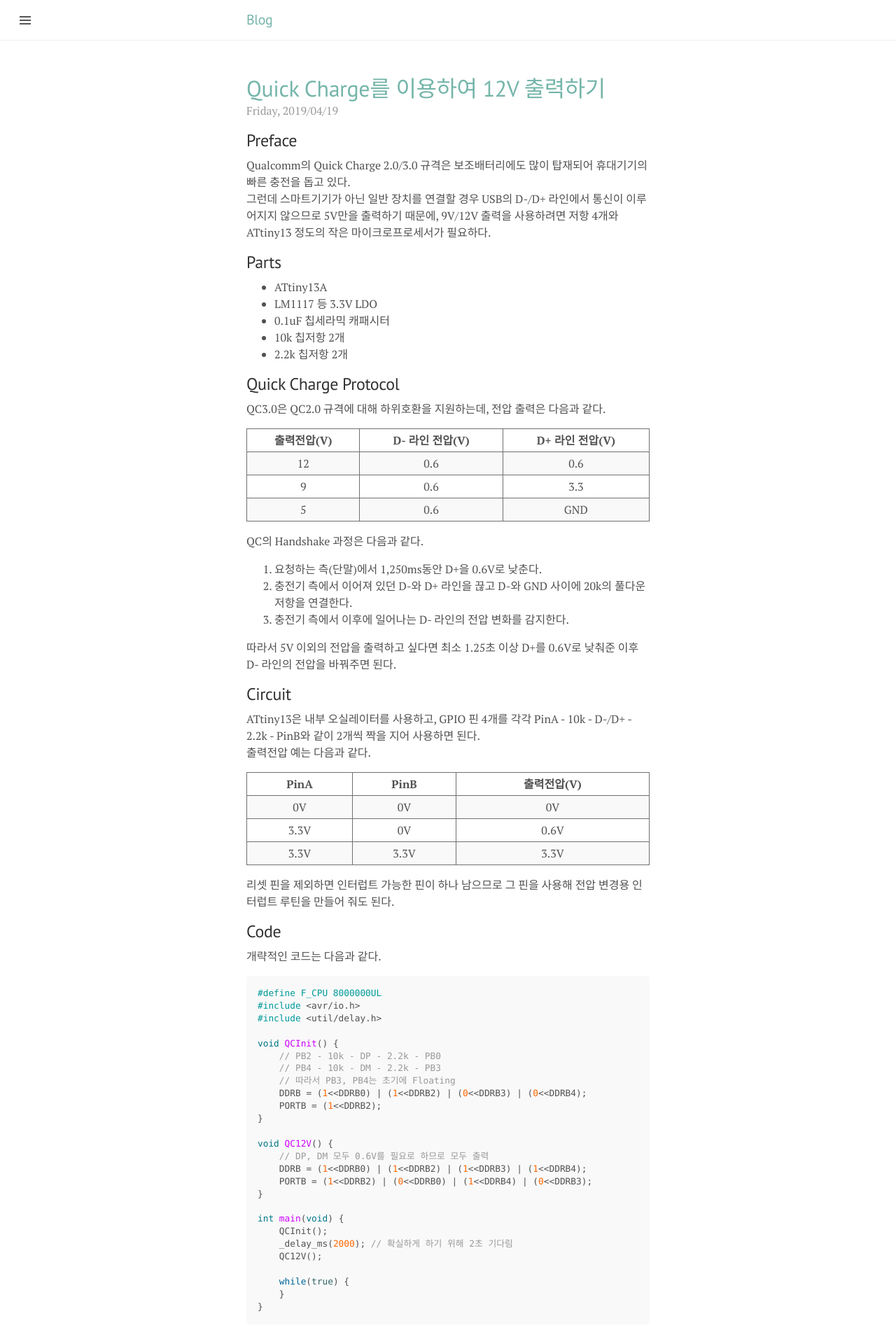
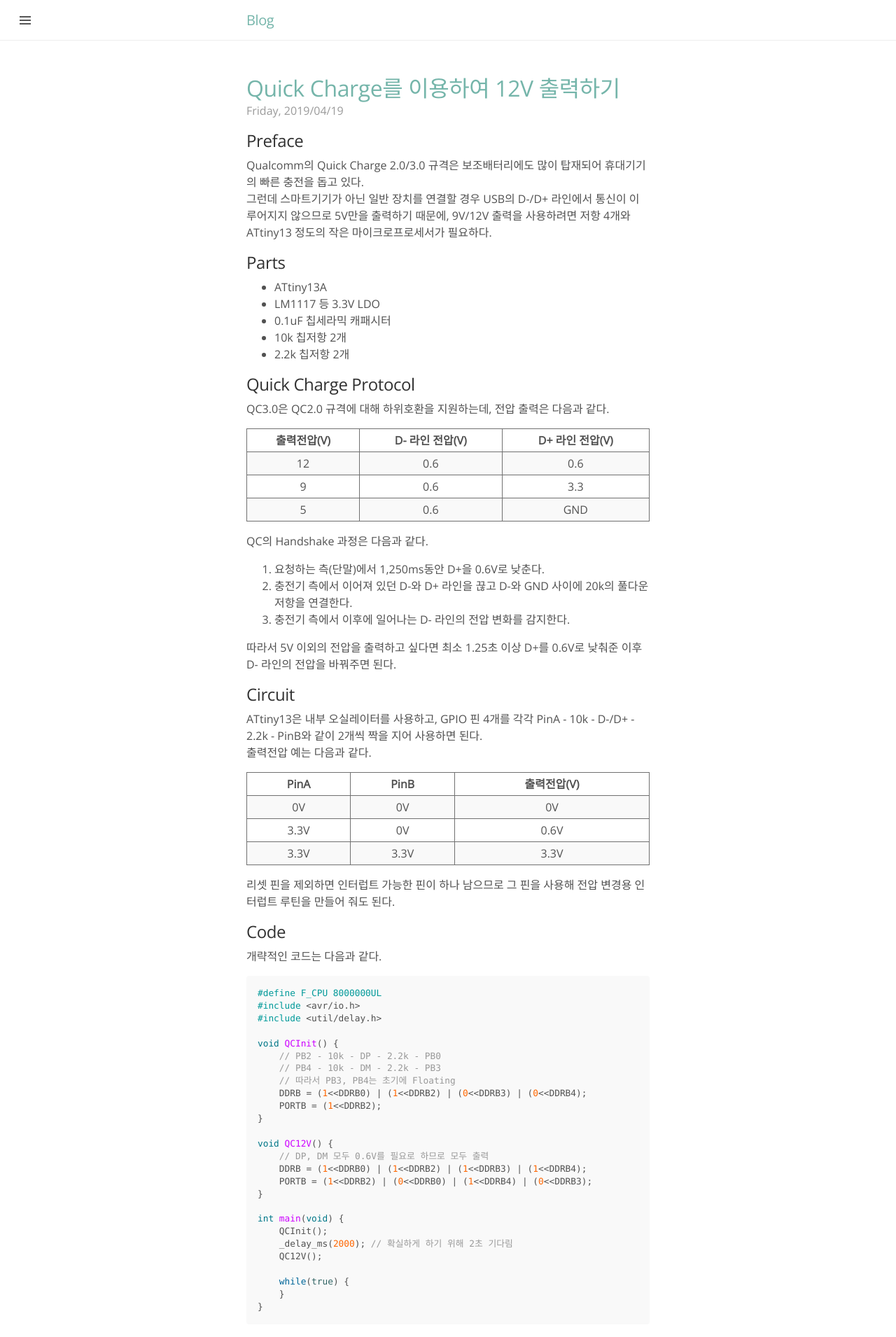
Before and after one commit to ritaru/ritaru.github.io, a Jekyll site: the page built from index.html, in a window 1280 px wide. Shown: the top 1910 px of the page at 70% size. Built offline with Jekyll 4.4.1, drawn with Linux system fonts in a browser that asks for light colours; some web fonts are replaced; the list of posts is cut into pages by our own code.

Commit message:
Changed fonts

```diff
--- a/public/css/lanyon.css
+++ b/public/css/lanyon.css
@@ -33,7 +33,8 @@
  *
  * Update the foundational and global aspects of the page.
  */
-
+@import url('https://fonts.googleapis.com/css?family=Open+Sans');
+@import url(//spoqa.github.io/spoqa-han-sans/css/SpoqaHanSans-kr.css);
 /* Prevent scroll on narrow devices */
 html,
 body {
@@ -41,12 +42,12 @@ body {
 }
 
 html {
-  font-family: "PT Serif", Georgia, "Times New Roman", serif;
+  font-family: "Open Sans", "Spoqa Han Sans", "Sans-serif";
 }
 
 h1, h2, h3, h4, h5, h6 {
-  font-family: "PT Sans", Helvetica, Arial, sans-serif;
-  font-weight: 400;
+  font-family: "Open Sans", "Spoqa Han Sans", "Sans-serif";
+  font-weight: 500;
   color: #313131;
   letter-spacing: -.025rem;
 }
@@ -148,7 +149,7 @@ h1, h2, h3, h4, h5, h6 {
   width: 14rem;
   visibility: hidden;
   overflow-y: auto;
-  font-family: "PT Sans", Helvetica, Arial, sans-serif;
+  font-family: "Open Sans", "Spoqa Han Sans", "Sans-serif";
   font-size: 1rem; /* 15px */
   color: rgba(255,255,255,.6);
   background-color: #202020;
@@ -368,7 +369,7 @@ a.sidebar-nav-item:focus {
   overflow: hidden; /* clearfix */
   margin-left: -1rem;
   margin-right: -1rem;
-  font-family: "PT Sans", Helvetica, Arial, sans-serif;
+  font-family: "Open Sans", sans-serif;
   color: #ccc;
   text-align: center;
 }
--- a/public/css/poole.css
+++ b/public/css/poole.css
@@ -40,7 +40,7 @@
      -moz-box-sizing: border-box;
           box-sizing: border-box;
 }
-
+@import url(//spoqa.github.io/spoqa-han-sans/css/SpoqaHanSans-kr.css);
 html,
 body {
   margin: 0;
@@ -48,7 +48,7 @@ body {
 }
 
 html {
-  font-family: "Helvetica Neue", Helvetica, Arial, sans-serif;
+  font-family: "Open Sans", "Spoqa Han Sans", "Sans-serif";
   font-size: 1rem;
   line-height: 1.5;
 }
@@ -150,7 +150,7 @@ abbr[title] {
 /* Code */
 code,
 pre {
-  font-family: Menlo, Monaco, "Courier New", monospace;
+  font-family: Menlo, Monaco, "D2Coding", monospace;
 }
 code {
   padding: .25em .5em;
@@ -190,7 +190,7 @@ pre code {
 
 /* Gist via GitHub Pages */
 .gist .gist-file {
-  font-family: Menlo, Monaco, "Courier New", monospace !important;
+  font-family: Menlo, Monaco, "D2Coding", monospace !important;
 }
 .gist .markdown-body {
   padding: 15px;
@@ -389,7 +389,7 @@ tbody tr:nth-child(odd) th {
   overflow: hidden; /* clearfix */
   margin-left: -1rem;
   margin-right: -1rem;
-  font-family: "PT Sans", Helvetica, Arial, sans-serif;
+  font-family: "Open Sans", "Spoqa Han Sans", "Sans-serif";
   color: #ccc;
   text-align: center;
 }
```
